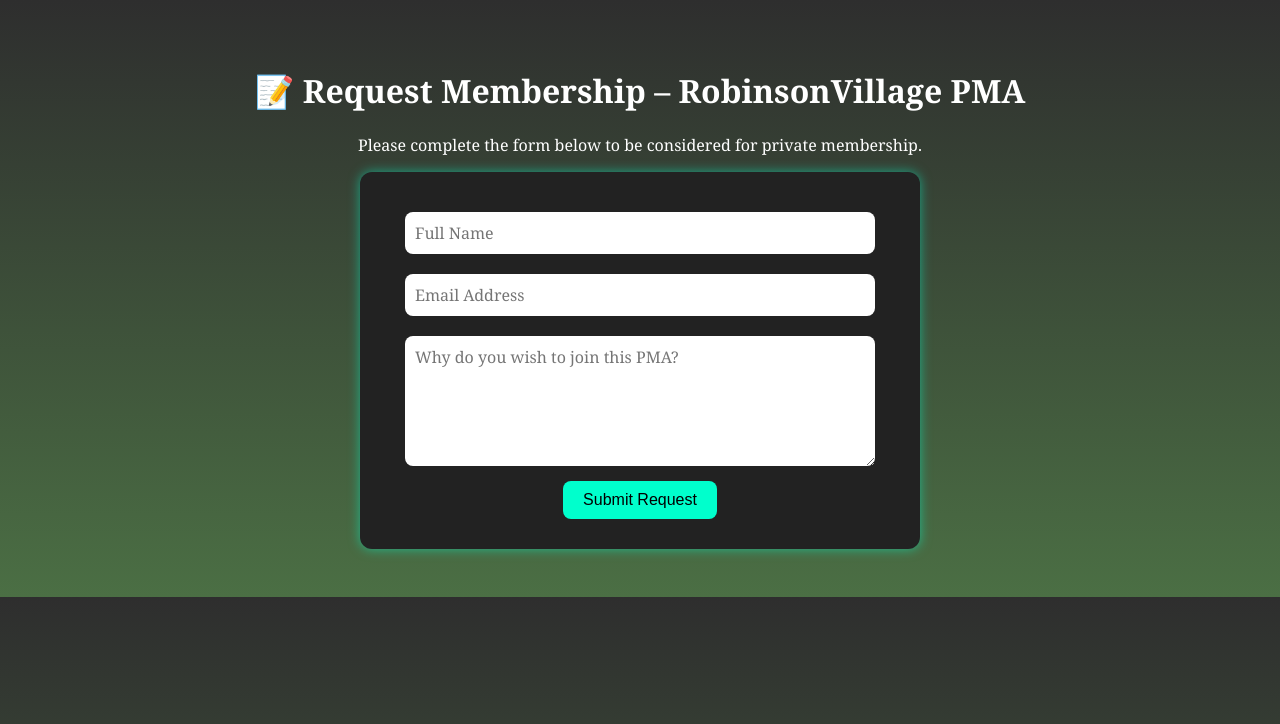
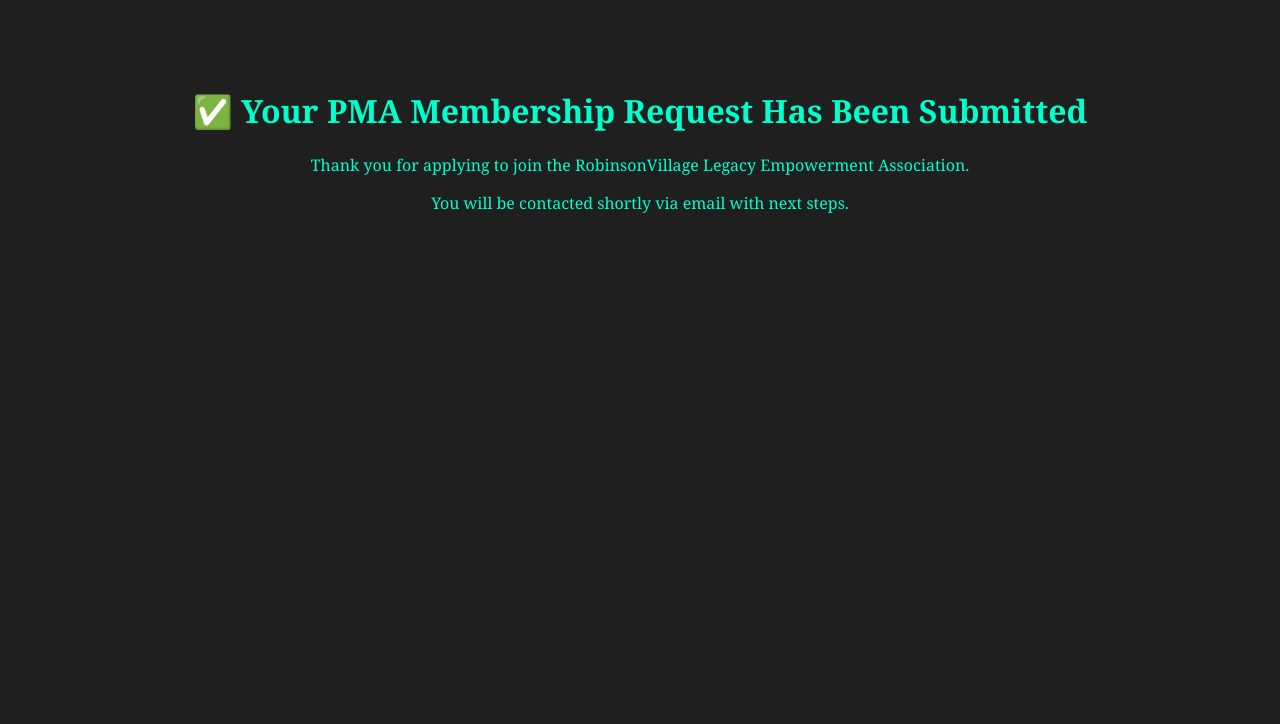
Before and after one commit to kyllonr123/EternalTrustPortal_Main, a plain HTML site: page signup.html in a window 1280 px wide. Drawn offline with Linux system fonts and the light colour scheme.

Commit message:
Update signup.html

```diff
--- a/signup.html
+++ b/signup.html
@@ -2,58 +2,21 @@
 <html lang="en">
 <head>
   <meta charset="UTF-8" />
-  <title>📝 PMA Membership Signup – RobinsonVillage</title>
-  <meta name="viewport" content="width=device-width, initial-scale=1.0" />
+  <title>✅ Request Submitted</title>
+  <meta name="viewport" content="width=device-width, initial-scale=1.0">
   <style>
     body {
-      background: linear-gradient(to bottom, #2e2e2e, #4B6F44);
-      color: white;
-      font-family: 'Georgia', serif;
-      padding: 40px 20px;
+      background: #1f1f1f;
+      color: #00ffcc;
+      font-family: Georgia, serif;
       text-align: center;
-    }
-    form {
-      background: #222;
-      padding: 30px;
-      border-radius: 12px;
-      max-width: 500px;
-      margin: auto;
-      box-shadow: 0 0 12px #00ffcc88;
-    }
-    input, textarea {
-      width: 90%;
-      padding: 10px;
-      margin: 10px 0;
-      border: none;
-      border-radius: 8px;
-      font-size: 1em;
-      font-family: 'Georgia', serif;
-    }
-    button {
-      background: #00ffcc;
-      color: black;
-      font-size: 1em;
-      padding: 10px 20px;
-      border: none;
-      border-radius: 8px;
-      cursor: pointer;
-      transition: background 0.3s;
-    }
-    button:hover {
-      background: #00e0b3;
+      padding: 60px 20px;
     }
   </style>
 </head>
 <body>
-  <h1>📝 Request Membership – RobinsonVillage PMA</h1>
-  <p>Please complete the form below to be considered for private membership.</p>
-
-  <form name="pma-signup" method="POST" data-netlify="true" action="/thank-you.html">
-    <input type="hidden" name="form-name" value="pma-signup" />
-    <input type="text" name="name" placeholder="Full Name" required />
-    <input type="email" name="email" placeholder="Email Address" required />
-    <textarea name="reason" rows="5" placeholder="Why do you wish to join this PMA?" required></textarea>
-    <button type="submit">Submit Request</button>
-  </form>
+  <h1>✅ Your PMA Membership Request Has Been Submitted</h1>
+  <p>Thank you for applying to join the RobinsonVillage Legacy Empowerment Association.</p>
+  <p>You will be contacted shortly via email with next steps.</p>
 </body>
 </html>
```
